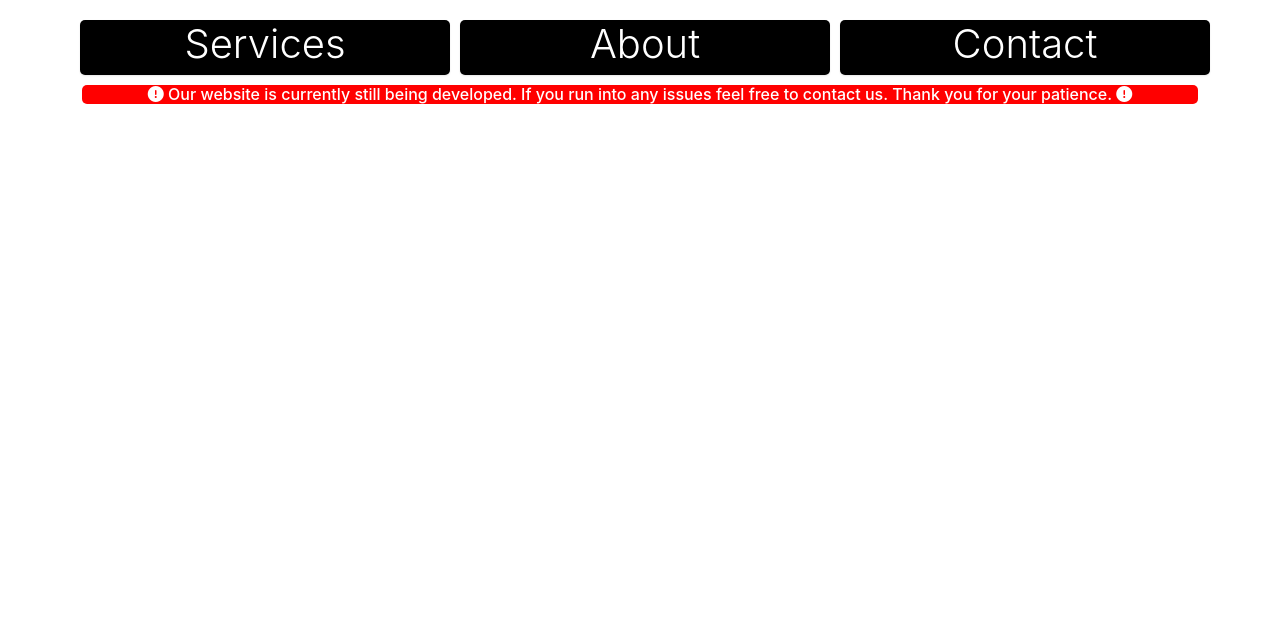
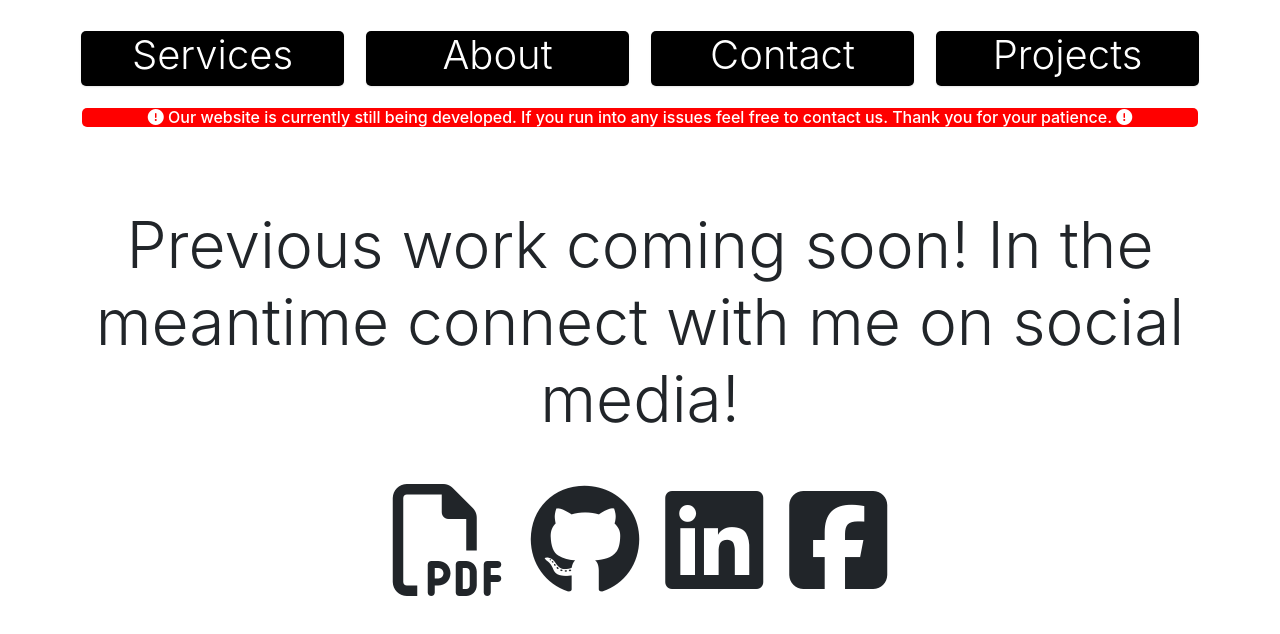
Before and after one commit to dannauu/my-website, a React (Create React App) app: page /projects in a window 1280 px wide. Shown: the top 634 px of the page. Built offline with nearby package versions, Linux system fonts and the light colour scheme.

Commit message:
added projects page and changed the nav buttons to auto margin

```diff
--- a/src/App.css
+++ b/src/App.css
@@ -27,7 +27,7 @@ a:hover {
   border-radius: 5px;
   -webkit-transition: all 0.6s cubic-bezier(0.165, 0.84, 0.44, 1);
   transition: all 0.6s cubic-bezier(0.165, 0.84, 0.44, 1);
-  margin-left: 10px;
+  margin: 1%;
 }
 
 .box1 {
@@ -532,3 +532,14 @@ li {
       .fa-check-square {
         color: green;
       }
+
+      .comingSoon {
+        margin-top: 80px;
+        margin-bottom: 40px
+      }
+
+      @media only screen and (min-width : 0px) and (max-width : 450px) {
+        #box {
+          font-size: 20px;
+        }
+      }
--- a/src/App.js
+++ b/src/App.js
@@ -3,6 +3,7 @@ import "./App.css";
 import About from "./components/About";
 import Contact from "./components/Contact";
 import Landing from "./components/Landing";
+import Projects from './components/Projects'
 
 function App() {
   return (
@@ -10,13 +11,16 @@ function App() {
       <div className="container">
         <div className="row sticky-top">
           <div className="col text-center display-6 box">
-            <Link to="/">Services</Link>
+            <Link to="/" id='box'>Services</Link>
           </div>
           <div className="col text-center display-6 box">
-            <Link to="/about">About</Link>
+            <Link to="/about" id='box'>About</Link>
           </div>
           <div className="col text-center display-6 box">
-            <Link to="/contact">Contact</Link>
+            <Link to="/contact" id='box'>Contact</Link>
+          </div>
+          <div className="col text-center display-6 box">
+            <Link to="/projects" id='box'>Projects</Link>
           </div>
         </div>
         <div className="warning text-center">
@@ -30,6 +34,7 @@ function App() {
           <Route path="/" exact component={Landing} />
           <Route path="/about" component={About} />
           <Route path="/contact" component={Contact} />
+          <Route path="/projects" component={Projects} />
         </Switch>
       </div>
     </Router>
--- a/src/components/Contact.js
+++ b/src/components/Contact.js
@@ -41,7 +41,7 @@ export default function ContactUs() {
           <h1 className="text-focus-in display-3 haveAQuestion" id='haveAQuestion'>
             Have a question or want to work together?
           </h1>
-          <div class="" id='checkMark'></div>
+          <div className="" id='checkMark'></div>
           <div id='thankYouMsg' className='thankYouMsg'></div>
           <div id='thankYouMsg2' className='thankYouMsg2'></div>
         </div>
--- /dev/null
+++ b/src/components/Projects.js
@@ -0,0 +1,56 @@
+import React from "react";
+import pdf from "./assets/Daniel Nau Resume 2021 (2).pdf";
+
+const Projects = () => {
+  return (
+      <>
+    <div className="container">
+      <div className="row comingSoon">
+        <div className="text-focus-in display-3 col text-center">
+          Previous work coming soon! In the meantime connect with me on social media!
+        </div>
+      </div>
+    </div>
+    <div className="contact">
+        <div className="row">
+          <div className="col-md-12">
+            <a
+              href={pdf}
+              className="btn btn-social"
+              target="_blank"
+              rel="noreferrer"
+            >
+              <i className="far fa-file-pdf fa-7x"></i>
+            </a>
+            <a
+              href="https://github.com/dannauu"
+              className="btn btn-social"
+              target="_blank"
+              rel="noreferrer"
+            >
+              <i className="fab fa-github fa-7x"></i>
+            </a>
+            <a
+              href="https://www.linkedin.com/in/daniel-nau-070441194/"
+              className="btn btn-social"
+              target="_blank"
+              rel="noreferrer"
+            >
+              <i className="fab fa-linkedin fa-7x"></i>
+            </a>
+            <a
+              href="https://www.facebook.com/webdevnau/"
+              className="btn btn-social"
+              target="_blank"
+              rel="noreferrer"
+            >
+              <i class="fab fa-facebook-square fa-7x"></i>
+            </a>
+          </div>
+        </div>
+      </div>
+    </>
+  );
+};
+
+export default Projects;
```
